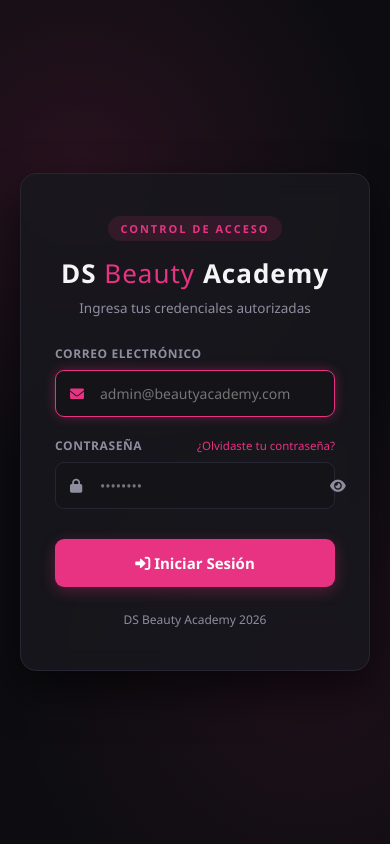
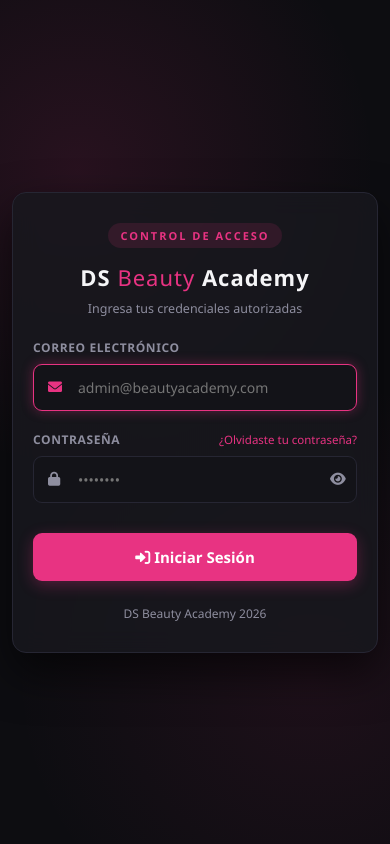
Before and after one commit to Calo1942/ds-beauty-academy, a PHP site: page /proyectos/?url=login in a window 390 px wide. Run offline with PHP 8.4, Linux system fonts and the light colour scheme; some libraries are stand-ins or nearby versions.

Commit message:
fix(auth): optimizar diseño responsive y accesibilidad tactil en login y recuperacion

```diff
--- a/src/views/login/login.php
+++ b/src/views/login/login.php
@@ -192,6 +192,26 @@
             font-size: 12px;
             color: var(--text-muted);
         }
+
+        @media (max-width: 480px) {
+            body {
+                padding: 12px;
+            }
+
+            .login-card {
+                padding: 30px 20px;
+                border-radius: 14px;
+            }
+
+            .brand-logo {
+                font-size: 22px;
+            }
+
+            .subtitle {
+                font-size: 12.5px;
+                margin-bottom: 22px;
+            }
+        }
     </style>
 </head>
 
@@ -224,7 +244,7 @@
                 <div class="input-wrap" style="position: relative;">
                     <i class="fas fa-lock"></i>
                     <input type="password" id="password" name="password" required placeholder="••••••••" style="padding-right: 44px;">
-                    <button type="button" id="btnTogglePassword" style="position: absolute; right: 12px; top: 50%; transform: translateY(-50%); background: none; border: none; color: var(--text-muted); cursor: pointer; padding: 4px; display: flex; align-items: center; justify-content: center; font-size: 14px; transition: color 0.2s;" title="Mostrar u ocultar contraseña" aria-label="Mostrar u ocultar contraseña">
+                    <button type="button" id="btnTogglePassword" style="position: absolute; right: 4px; top: 50%; transform: translateY(-50%); width: 38px; height: 38px; background: none; border: none; color: var(--text-muted); cursor: pointer; display: flex; align-items: center; justify-content: center; font-size: 14px; transition: color 0.2s;" title="Mostrar u ocultar contraseña" aria-label="Mostrar u ocultar contraseña">
                         <i class="fas fa-eye" id="togglePasswordIcon"></i>
                     </button>
                 </div>
```
Also changed, not shown: src/views/login/recuperar.php (+20 -0 lines), src/views/login/restablecer.php (+20 -0 lines).
